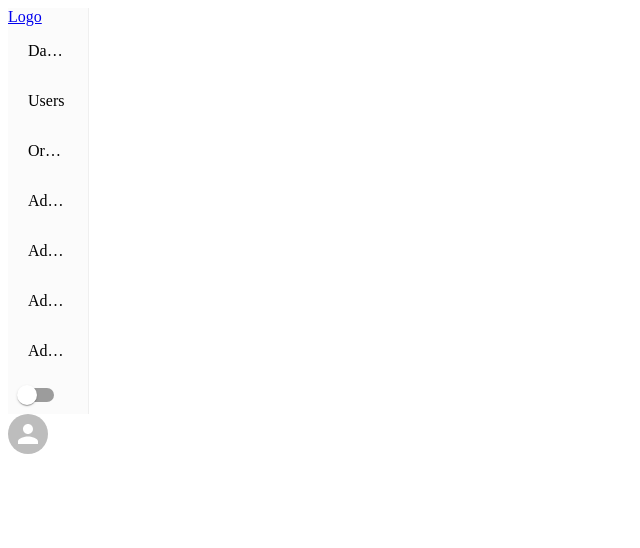
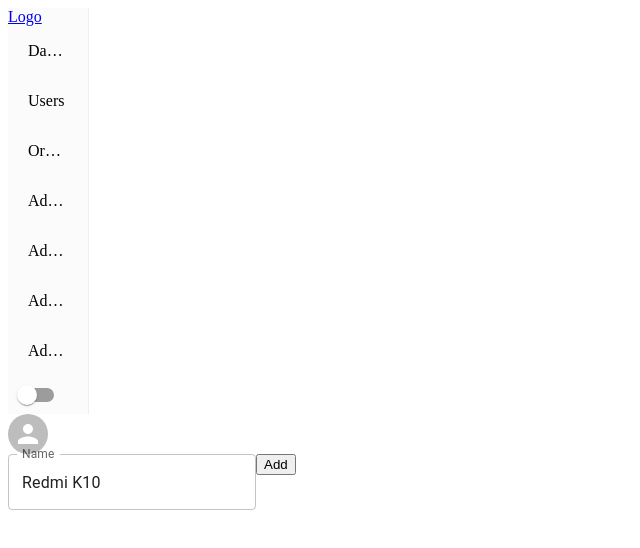
Before and after one commit to JumabaevPolatbek/internet-shopping, a React (Create React App) app: page /admin/newproduct in a window 1280 px wide. Shown: the top 548 px of the page, without its empty margins (0-640 px from the left). Built offline with nearby package versions, Linux system fonts and the light colour scheme.

Commit message:
422 Error

```diff
--- a/src/App.tsx
+++ b/src/App.tsx
@@ -8,7 +8,7 @@ import Admin from './pages/Admin';
 import Dashboard from './pages/Dashboard';
 import  Orders  from './pages/Orders';
 // import Users from './pages/Users';
-import NewProduct from './pages/NewProduct';
+import NewAddProduct from './pages/NewProduct';
 import NewCategory from './pages/NewCategory';
 import NewCountrie from './pages/NewCountrie';
 import NewUser from './pages/NewUser';
@@ -26,7 +26,7 @@ function App() {
           <Route path='dashboard' element={<Dashboard/>}/>
           <Route path='users' element={<NewUser/>}/>
           <Route path='orders' element={<Orders/>}/>
-          <Route path='newproduct' element={<NewProduct/>}/>
+          <Route path='newproduct' element={<NewAddProduct/>}/>
           <Route path='newcategory' element={<NewCategory/>}/>
           <Route path='newcountrie' element={<NewCountrie/>}/>
           <Route path='newuser' element={<NewUser/>}/>
--- a/src/components/Form/AddForm.tsx
+++ b/src/components/Form/AddForm.tsx
@@ -1,13 +1,13 @@
 import Switch from "@mui/material/Switch"
 import TextField from "@mui/material/TextField"
 import { useForm ,Controller,SubmitHandler} from "react-hook-form"
-import { NewUser,NewUserAddress,NewUserDetail,NewUserPhones } from "../../store/models/userModels"
+import { NewUser,NewUserAddress,NewUserDetail } from "../../store/models/userModels"
 
 const arr = ['username','is_admin','password','first_name','last_name','user_image','phone_number','type','street_address','postal_code','city']
 
 export function AddForm() {
-    const { handleSubmit, formState, control } = useForm<NewUser|NewUserAddress|NewUserDetail|NewUserPhones >()
-    const formSubmit:SubmitHandler<NewUser|NewUserAddress|NewUserDetail|NewUserPhones>=(data)=>console.log(data)
+    const { handleSubmit, formState, control } = useForm<NewUser|NewUserAddress|NewUserDetail >()
+    const formSubmit:SubmitHandler<NewUser|NewUserAddress|NewUserDetail>=(data)=>console.log(data)
     return (
         <form
             className="flex flex-col w-[500px] h-[300px] justify-between py-2"
--- a/src/pages/NewCategory/NewCategory.tsx
+++ b/src/pages/NewCategory/NewCategory.tsx
@@ -1,9 +1,33 @@
+import { useForm,SubmitHandler } from "react-hook-form"
+import { TextField } from "@mui/material"
+import { NewCategories } from "../../store/models/categories"
+import { useAddNewCategoryMutation } from "../../store/api/category"
 
-
-export function NewCategory(){
+export function NewCategory() {
+    const [addCategory,result]=useAddNewCategoryMutation()
+    const { handleSubmit, register } = useForm<NewCategories>({
+        defaultValues: {
+            name: '',
+            parent_category_id:null
+        }
+    })
+    const formSubmit:SubmitHandler<NewCategories>=(data)=>addCategory(data)
     return(
-        <div>
-
-        </div>
+        <form
+            onSubmit={handleSubmit(formSubmit)}
+        >
+            <TextField
+                {...register('name')}
+                label="Category Name"
+            />
+            <TextField
+                {...register('parent_category_id')}
+                label="id"
+                disabled
+            />
+            <button className="py-2 px-3 border rounded">
+                Add
+            </button>
+        </form>
     )
 }
--- a/src/pages/NewCountrie/NewCountrie.tsx
+++ b/src/pages/NewCountrie/NewCountrie.tsx
@@ -1,9 +1,40 @@
+import { Controller,useForm,SubmitHandler } from "react-hook-form"
+import { NewCountry } from "../../store/models/countries"
+import TextField from "@mui/material/TextField"
+import { useAddNewCountrieMutation,useGetAllCountriesQuery} from "../../store/api/countrie"
 
-
-export function NewCountrie(){
+export function NewCountrie() {
+    const [addCountry,result]=useAddNewCountrieMutation()
+    const { handleSubmit, control,register } = useForm<NewCountry>()
+    const formSubmit: SubmitHandler<NewCountry> = (data) => addCountry(data)
+    console.log(result)
+    const {data} = useGetAllCountriesQuery()
+    console.log(data)
     return(
-        <div>
-
-        </div>
+        <form
+            onSubmit={handleSubmit(formSubmit)}
+            className="flex"
+        >
+            {/* <Controller
+                control={control}
+                {...register('country_name')}
+                render={() => {
+                    return (
+                        <TextField
+                            name="country_name"
+                            label="Name Country"
+                            variant="outlined"
+                        />
+                    )
+                }}
+            /> */}
+            <TextField
+                {...register('country_name')}
+                label="Name Country"
+            />
+            <button className="py-2 px-3 border rounded bg-red-600">
+                    Add
+            </button>
+        </form>
     )
 }
--- a/src/pages/NewProduct/NewProduct.tsx
+++ b/src/pages/NewProduct/NewProduct.tsx
@@ -1,9 +1,43 @@
+import { useForm,SubmitHandler } from "react-hook-form"
+import {  NewProduct } from "../../store/models/products"
+import { TextField } from "@mui/material"
+import { useAddNewProductMutation } from "../../store/api/product"
 
-
-export function NewProduct(){
+export function NewAddProduct() {
+    const [addProduct,result]=useAddNewProductMutation()
+    const { register, handleSubmit } = useForm<NewProduct>({
+        defaultValues: {
+            product: {
+                name: 'Redmi K10',
+                price: 3000,
+                description: 'Xiaomi Redmi K10 8Gb/128Gb',
+                quantity: 2,
+                discount: 0,
+                category_id:1
+            },
+            product_images: [
+                {
+                    image_path:'https://www.ixbt.com/img/n1/news/2021/9/3/image%20(1)_large.png'
+                },
+                {
+                    image_path:'https://www.ixbt.com/img/n1/news/2021/9/3/image%20(1)_large.png'
+                }
+            ]
+        }
+    })
+    const formSubmit: SubmitHandler<NewProduct> = (data) => addProduct(data)
+    console.log(result)
     return(
-        <div>
-
-        </div>
+        <form
+            onSubmit={handleSubmit(formSubmit)}
+        >
+            <TextField
+                {...register('product.name')}
+                label="Name"
+            />
+            <button>
+                Add
+            </button>
+        </form>
     )
 }
--- a/src/pages/NewProduct/index.tsx
+++ b/src/pages/NewProduct/index.tsx
@@ -1,2 +1,2 @@
-import { NewProduct } from "./NewProduct";
-export default NewProduct
+import { NewAddProduct } from "./NewProduct";
+export default NewAddProduct
--- a/src/store/api/countrie/index.ts
+++ b/src/store/api/countrie/index.ts
@@ -1,13 +1,14 @@
 import { createApi, fetchBaseQuery } from '@reduxjs/toolkit/query/react';
 import { pathApi } from '..';
-import { Countrie, Countries } from '../../models/countries';
+import { Countrie, Countries,NewCountry } from '../../models/countries';
 
 export const actionsCountrie = createApi({
     reducerPath: 'actionsCountrie',
-    baseQuery: fetchBaseQuery({ baseUrl: pathApi}),
+    baseQuery: fetchBaseQuery({ baseUrl: pathApi }),
+    tagTypes:['countries'],
     endpoints: (builder) => ({
-        getAllCountries: builder.query<Countries,Countries>({
-            query:()=>`countries`
+        getAllCountries: builder.query<Countries,void>({
+            query:()=>'countries'
         }),
         getSingleCountrie: builder.query<Countrie, number>({
             query:(id)=>`countries/${id}`
@@ -15,9 +16,9 @@ export const actionsCountrie = createApi({
         getLimitCountries: builder.query<Countries, number>({
             query:(limit)=>`countries?limit=${limit}&offset=${limit}`
         }),
-        addNewCountrie: builder.mutation<Countrie, Pick<Countrie, 'country_name'> & Partial<Countrie>>({
+        addNewCountrie: builder.mutation<NewCountry, Partial<NewCountry>>({
             query: (countrie) => ({
-                url: 'countries',
+                url: `countries`,
                 method: 'POST',
                 body:JSON.stringify(countrie)
             })
@@ -44,4 +45,4 @@ export const actionsCountrie = createApi({
     })
 })
 
-export const {useGetAllCountriesQuery,useGetLimitCountriesQuery,useGetSingleCountrieQuery}=actionsCountrie
+export const {useGetAllCountriesQuery,useGetLimitCountriesQuery,useGetSingleCountrieQuery,useAddNewCountrieMutation}=actionsCountrie
--- a/src/store/models/categories.ts
+++ b/src/store/models/categories.ts
@@ -20,5 +20,5 @@ export interface ParentCategory {
 // add new categories
 export interface NewCategories{
     name: string,
-    parent_category_id:number
+    parent_category_id:number|null
 }
--- a/src/store/models/countries.ts
+++ b/src/store/models/countries.ts
@@ -4,3 +4,9 @@ export interface Countrie {
   country_name: string
   id: number
 }
+
+// New add country
+
+export type NewCountry = {
+  country_name:string
+}
```
Also changed, not shown: src/store/models/userModels.ts (+23 -14 lines).
